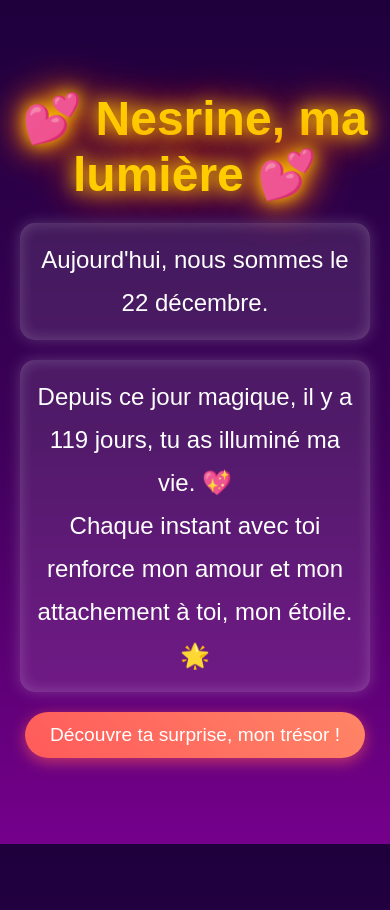
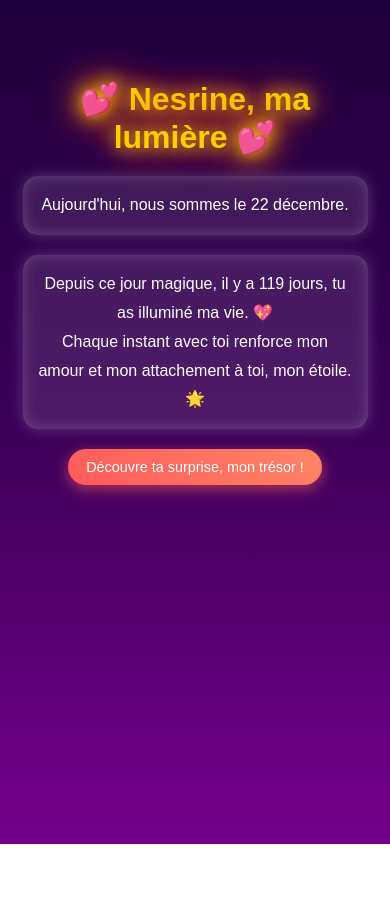
Before and after one commit to wailskr4/love-story, a plain HTML site: page index.html in a window 390 px wide. After the commit the page ends 844 px from the top, so only its background shows below. Drawn offline with Linux system fonts and the light colour scheme.

Commit message:
Message expliquant les changements

```diff
--- a/style.css
+++ b/style.css
@@ -1,4 +1,6 @@
 /* styles.css */
+
+/* Corps de la page */
 body {
     margin: 0;
     font-family: 'Arial', sans-serif;
@@ -16,12 +18,15 @@ body {
     margin-top: 10%;
     position: relative;
 }
+
+/* Texte d'introduction */
 .intro-text {
     transition: opacity 0.5s ease-out;
 }
+
 /* Titre principal */
 .msgs {
-    font-size: 3rem;
+    font-size: 2.5rem; /* Réduction pour mobile */
     margin-bottom: 20px;
     color: #ffcc00;
     text-shadow: 0 0 15px #ffcc00, 0 0 30px #ff6600;
@@ -30,10 +35,10 @@ body {
 
 /* Paragraphe */
 p {
-    font-size: 1.5rem;
+    font-size: 1.2rem; /* Ajustement pour mobile */
     margin: 20px auto;
     line-height: 1.8;
-    max-width: 600px;
+    max-width: 90%; /* Plus étroit pour s'adapter à l'écran mobile */
     padding: 15px;
     border-radius: 15px;
     background: rgba(255, 255, 255, 0.1);
@@ -43,8 +48,8 @@ p {
 
 /* Bouton */
 button {
-    padding: 12px 25px;
-    font-size: 1.2rem;
+    padding: 12px 20px; /* Réduction du padding */
+    font-size: 1rem; /* Réduction de la taille pour mobile */
     background: linear-gradient(45deg, #ff5a5a, #ff8566);
     color: #fff;
     border: none;
@@ -58,19 +63,19 @@ button:hover {
     transform: scale(1.1);
     box-shadow: 0 6px 20px rgba(255, 90, 90, 0.8);
 }
+
 /* Boîte surprise */
 .surprise {
     position: absolute;
-    top: 100%;
+    top: 50%; /* Centré pour mobile */
     left: 50%;
     transform: translate(-50%, -50%);
-    width: 80%;
-    max-width: 600px;
+    width: 90%; /* Plus large pour mobile */
     padding: 20px;
     background: radial-gradient(circle, #ffccff, #ff99ff);
     color: #4d004d;
     border-radius: 15px;
-    font-size: 1.3rem;
+    font-size: 1.2rem;
     box-shadow: 0 0 15px rgba(255, 153, 255, 0.5);
     animation: glow 2s infinite alternate;
     opacity: 0;
@@ -84,6 +89,15 @@ button:hover {
     visibility: visible;
 }
 
+/* Confettis */
+.confetti {
+    position: absolute;
+    width: 10px;
+    height: 10px;
+    background-color: #ffcc00;
+    border-radius: 50%;
+    animation: fall linear infinite;
+}
 
 /* Effet de lumière pour les textes */
 @keyframes flicker {
@@ -105,16 +119,7 @@ button:hover {
     }
 }
 
-/* Confettis */
-.confetti {
-    position: absolute;
-    width: 10px;
-    height: 10px;
-    background-color: #ffcc00;
-    border-radius: 50%;
-    animation: fall linear infinite;
-}
-
+/* Chute des confettis */
 @keyframes fall {
     0% {
         transform: translateY(0) rotate(0deg);
@@ -125,3 +130,20 @@ button:hover {
         opacity: 0;
     }
 }
+
+/* Media queries pour mobile */
+@media (max-width: 768px) {
+    .msgs {
+        font-size: 2rem; /* Plus petit titre */
+    }
+    p {
+        font-size: 1rem; /* Taille de texte réduite */
+    }
+    button {
+        padding: 10px 18px; /* Bouton plus compact */
+        font-size: 0.9rem; /* Texte du bouton plus petit */
+    }
+    .surprise {
+        font-size: 1rem; /* Réduction pour la boîte surprise */
+    }
+}
```
